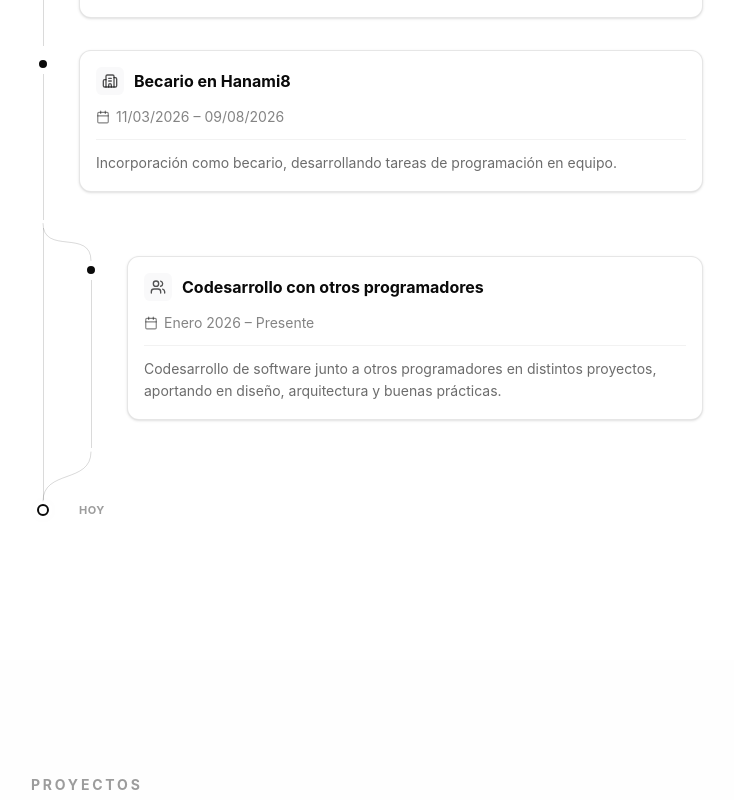
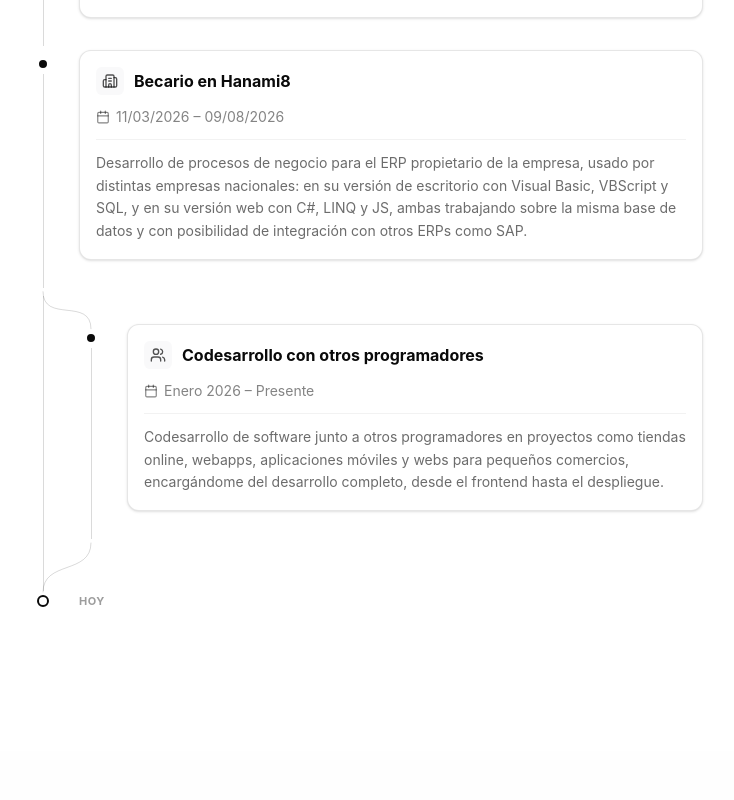
Before and after one commit to OscarCordobesNavarro/OscarCordobesNavarro.github.io, a React (Vite) app: page / in a window 1280 px wide. Shown: the part 2000-2800 px from the top of the page, without its empty margins (57-791 px from the left). Built offline with nearby package versions, Linux system fonts and the light colour scheme.

Commit message:
docs: Ampliar textos de las tarjetas de experiencia
Detalla el trabajo real en Hanami8 (ERP propietario en escritorio y web)
y en los proyectos de codesarrollo, en vez de las descripciones genéricas
iniciales.

```diff
--- a/src/data/experience.ts
+++ b/src/data/experience.ts
@@ -14,7 +14,7 @@ export const EXPERIENCE: ExperienceItem[] = [
         thread: "principal",
         title: "Becario en Hanami8",
         period: "11/03/2026 – 09/08/2026",
-        description: "Incorporación como becario, desarrollando tareas de programación en equipo.",
+        description: "Desarrollo de procesos de negocio para el ERP propietario de la empresa, usado por distintas empresas nacionales: en su versión de escritorio con Visual Basic, VBScript y SQL, y en su versión web con C#, LINQ y JS, ambas trabajando sobre la misma base de datos y con posibilidad de integración con otros ERPs como SAP.",
         status: "cerrado",
     },
     {
@@ -22,7 +22,7 @@ export const EXPERIENCE: ExperienceItem[] = [
         thread: "colaborativa",
         title: "Codesarrollo con otros programadores",
         period: "Enero 2026 – Presente",
-        description: "Codesarrollo de software junto a otros programadores en distintos proyectos, aportando en diseño, arquitectura y buenas prácticas.",
+        description: "Codesarrollo de software junto a otros programadores en proyectos como tiendas online, webapps, aplicaciones móviles y webs para pequeños comercios, encargándome del desarrollo completo, desde el frontend hasta el despliegue.",
         status: "abierto",
     },
 ];
```
